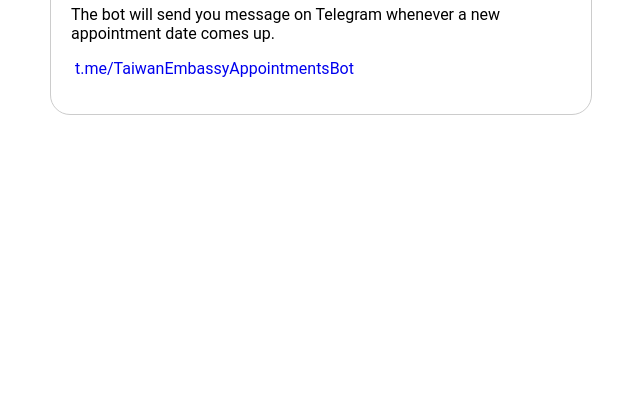
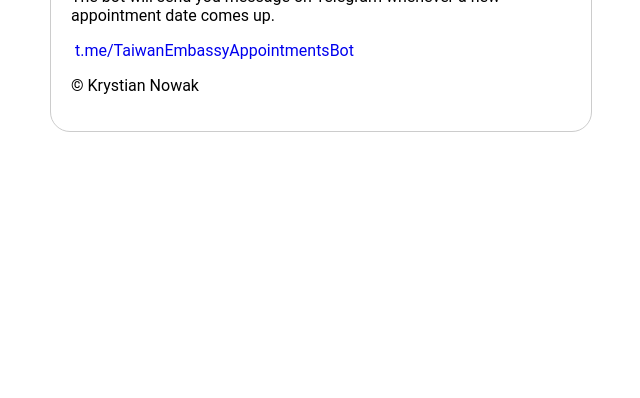
Before and after one commit to NewstellerBot/taiwan-embassy, a website: page index.html in a window 1280 px wide. Shown: the part 418-816 px from the top of the page, without its empty margins (327-967 px from the left). Drawn offline with Linux system fonts and the light colour scheme.

Commit message:
copy right added

```diff
--- a/index.html
+++ b/index.html
@@ -40,6 +40,7 @@
     <h1>Taiwan Embassy Appointments Bot</h1>
     <p>The bot will send you message on Telegram whenever a new appointment date comes up.</p>
     <p><a href="http://t.me/TaiwanEmbassyAppointmentsBot"><span>t.me/TaiwanEmbassyAppointmentsBot</span></a></p>
+    <p>© Krystian Nowak</p>
  </div>
 </body>
 
```
